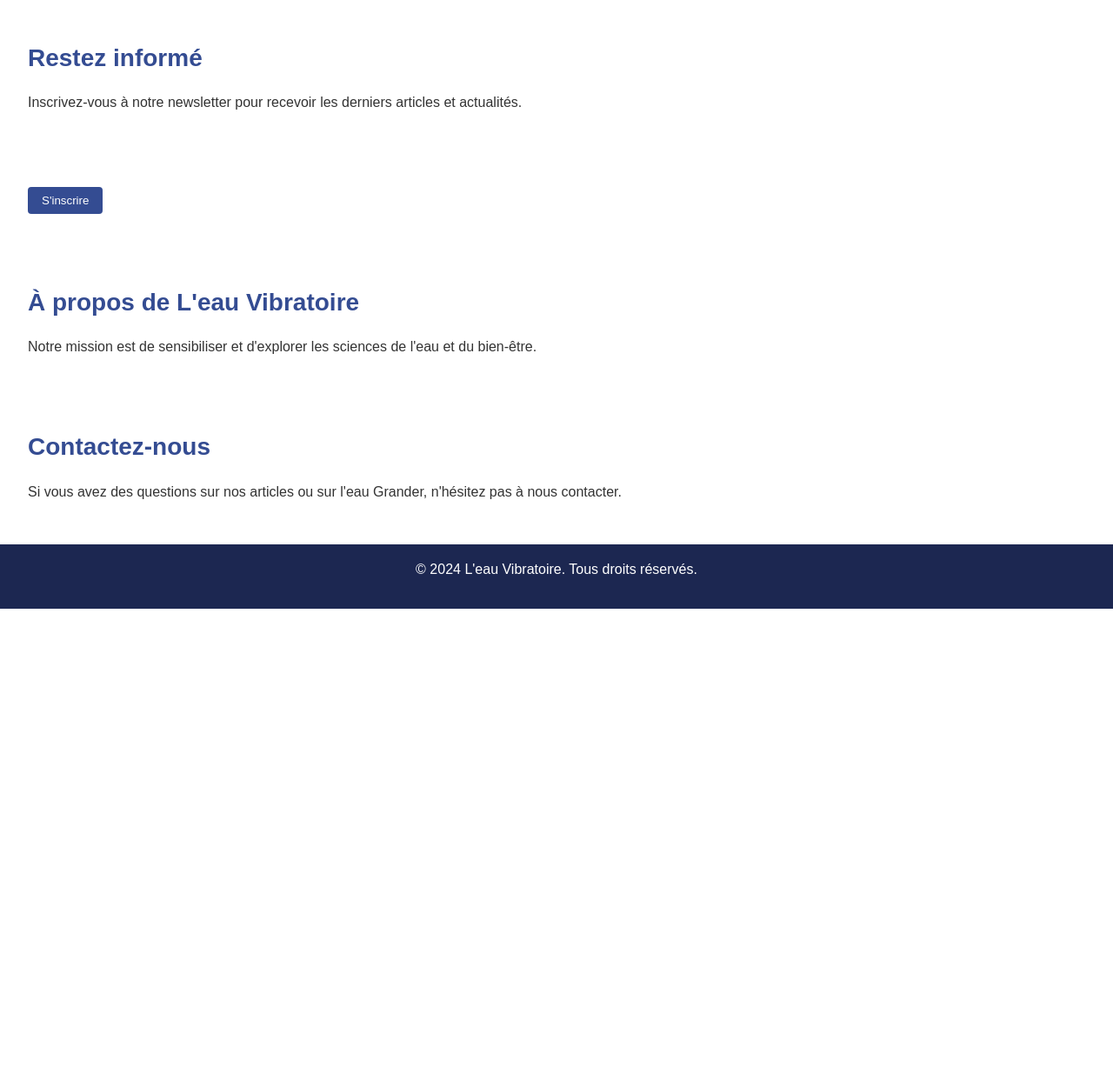
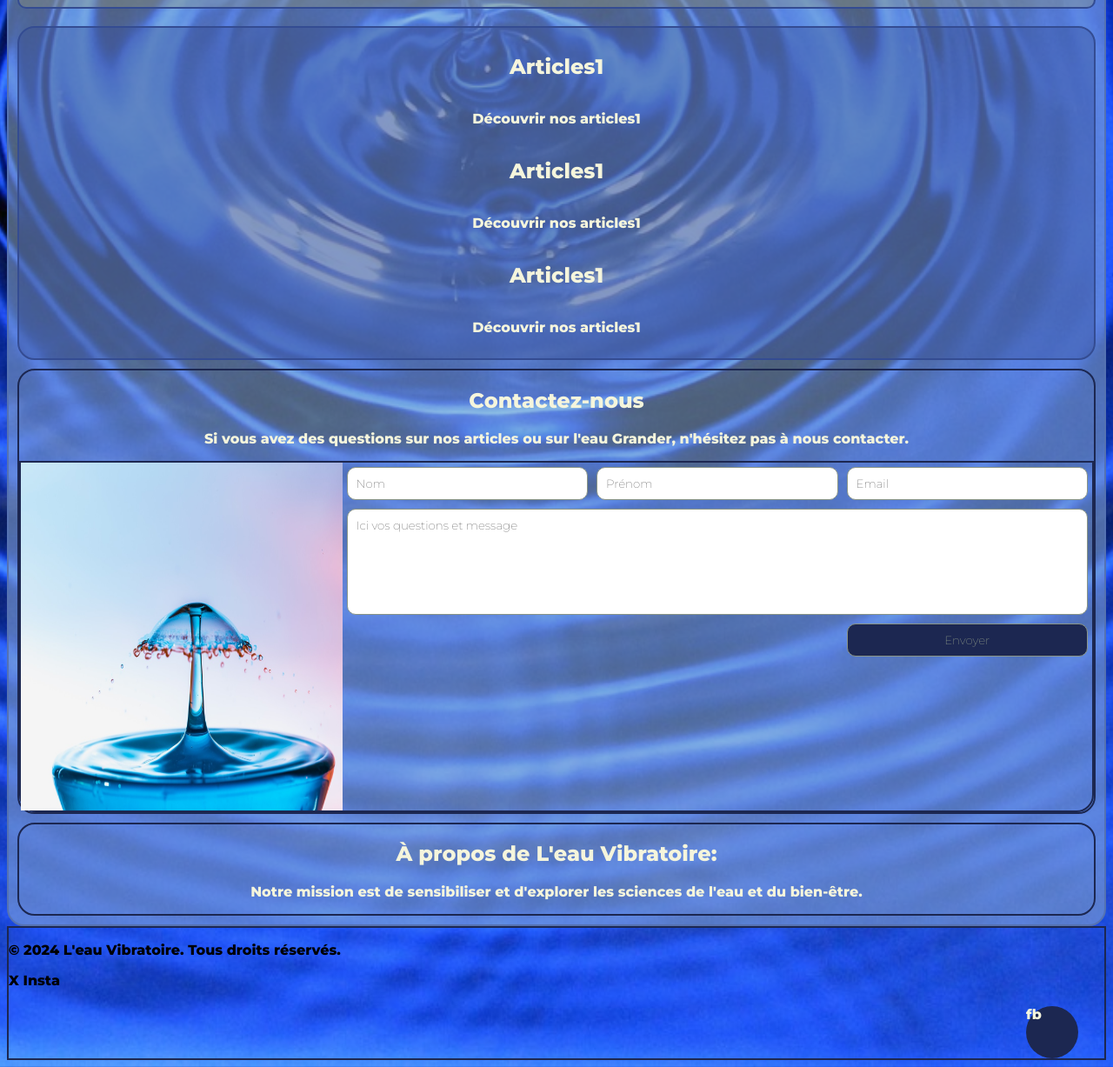
Before and after one commit to mindfluffy/eauVibratoire, a plain HTML site: page index.html in a window 1280 px wide. Shown: the part 381-1608 px from the top of the page at 87% size. Before the commit the page ends 1081 px from the top, so only its background shows below. Drawn offline with Linux system fonts and the light colour scheme; a web font is replaced by a local one.

Commit message:
commit eauVibratoire 181124, grande avancée

```diff
--- /dev/null
+++ b/assets/styles/_settings.scss
@@ -0,0 +1,35 @@
+@font-face {
+    font-family: "montserratbold";
+    src: url(../fonts/Montserrat-ExtraBold.ttf);
+}
+
+@font-face {
+    font-family: "montserralight";
+    src: url(../fonts/Montserrat-ExtraLight.ttf);
+}
+
+@font-face {
+    font-family: "loraBold";
+    src: url(../fonts/Lora-Bold.ttf);
+}
+
+@font-face {
+    font-family: "loraMedium";
+    src: url(../fonts/Lora-Medium.ttf);
+}
+
+@font-face {
+    font-family: "latoThin";
+    src: url(../fonts/Lato-Thin.ttf);
+}
+
+// * {
+//     margin: 0;
+//     padding: 0;
+// }
+
+body{
+    font-family: "montserratbold";
+    background: url(../img/bg1.jpg) center/cover;
+    min-height: 100vh;
+}
--- a/assets/styles/index.scss
+++ b/assets/styles/index.scss
@@ -1,230 +1,4 @@
-// Colors
-$color-light-blue: #82A1D1;
-$color-medium-blue: #5572B2;
-$color-dark-blue: #344C92;
-$color-deep-blue: #1C2751;
-$color-green: #8A9586;
-$color-white: #FFFFFF;
-$color-dark: #333333;
-
-// Typography
-$font-base: 'Arial', sans-serif;
-$font-size-base: 16px;
-
-// Spacing
-$spacing-base: 1rem;
-
-*,
-*::before,
-*::after {
-  margin: 0;
-  padding: 0;
-  box-sizing: border-box;
-}
-
-body {
-  font-family: $font-base;
-  font-size: $font-size-base;
-  color: $color-dark;
-  line-height: 1.6;
-  background-color: $color-white;
-}
-
-header {
-    background-color: $color-light-blue;
-    padding: $spacing-base;
-
-    .container {
-      display: flex;
-      justify-content: space-between;
-      align-items: center;
-    }
-
-    .logo {
-        width: 50px; // Taille ajustable
-        margin-right: $spacing-base;
-      }
-
-    h1 {
-      font-size: 1.5rem;
-      color: $color-deep-blue;
-    }
-
-    nav ul {
-      display: flex;
-      list-style: none;
-
-      li {
-        margin-left: $spacing-base;
-
-        a {
-          color: $color-dark-blue;
-          text-decoration: none;
-          font-weight: bold;
-
-          &:hover {
-            color: $color-medium-blue;
-          }
-        }
-      }
-    }
-  }
-
-  section {
-    padding: $spacing-base * 2;
-    margin: $spacing-base 0;
-
-
-
-    h2 {
-      color: $color-dark-blue;
-      font-size: 1.75rem;
-      margin-bottom: $spacing-base;
-    }
-
-    p {
-      color: $color-dark;
-    }
-  }
-
-  #home {
-    background: url('assets/img/bg1.jpg') no-repeat center center;
-    background-size: cover;
-    padding: $spacing-base * 2;
-    color: $color-white;
-  }
-
-  #articles {
-    background: url('assets/img/bg articles.jpg') no-repeat center center;
-    background-size: cover;
-    padding: $spacing-base * 2;
-    color: $color-white;
-  }
-
-  #newsletter {
-    background: url('assets/img/logoNL.jpg') no-repeat center center;
-    background-size: cover;
-    padding: $spacing-base * 2;
-    color: $color-white;
-
-    form {
-      display: flex;
-      flex-direction: column;
-      align-items: start;
-
-      label {
-        margin-bottom: $spacing-base / 2;
-      }
-
-      input[type="email"] {
-        padding: $spacing-base / 2;
-        margin-bottom: $spacing-base;
-        border: none;
-        border-radius: 4px;
-        font-size: 1rem;
-      }
-
-      button {
-        padding: $spacing-base / 2 $spacing-base;
-        background-color: $color-dark-blue;
-        color: $color-white;
-        border: none;
-        border-radius: 4px;
-        cursor: pointer;
-
-        &:hover {
-          background-color: $color-deep-blue;
-        }
-      }
-    }
-  }
-
-  section {
-    padding: $spacing-base * 2;
-    margin: $spacing-base 0;
-
-    h2 {
-      color: $color-dark-blue;
-      font-size: 1.75rem;
-      margin-bottom: $spacing-base;
-    }
-
-    p {
-      color: $color-dark;
-    }
-  }
-
-  #home  {
-    background: url('assets/img/bg1.jpg') no-repeat center center;
-    background-size: cover;
-    padding: $spacing-base * 2;
-    color: $color-white;
-  }
-
-  #articles {
-  background:url('assets/img/articles.jpg') no-repeat center center;
-  background-size: cover;
-  padding: $spacing-base * 2;
-  color: $color-white;
-}
-
-  #newsletter  {
-    background: url('assets/img/logoNL.jpg') no-repeat center center;
-    background-size: cover;
-    padding: $spacing-base * 2;
-    color: $color-white;
-  }
-
-    form {
-      display: flex;
-      flex-direction: column;
-      align-items: start;
-
-      label {
-        margin-bottom: $spacing-base / 2;
-      }
-
-      input[type="email"] {
-        padding: $spacing-base / 2;
-        margin-bottom: $spacing-base;
-        border: none;
-        border-radius: 4px;
-        font-size: 1rem;
-      }
-
-      button {
-        padding: $spacing-base / 2 $spacing-base;
-        background-color: $color-dark-blue;
-        color: $color-white;
-        border: none;
-        border-radius: 4px;
-        cursor: pointer;
-
-        &:hover {
-          background-color: $color-deep-blue;
-        }
-      }
-    }
-
-
-
-  footer {
-    background-color: $color-deep-blue;
-    color: $color-white;
-    padding: $spacing-base;
-    text-align: center;
-
-    .social-media {
-      margin-top: $spacing-base;
-
-      a {
-        color: $color-white;
-        margin: 0 $spacing-base / 2;
-        text-decoration: none;
-
-        &:hover {
-          color: $color-light-blue;
-        }
-      }
-    }
-  }
+@use "./settings";
+@use "./layouts/header";
+@use "./layouts/main";
+@use "./layouts/footer";
--- /dev/null
+++ b/assets/styles/layouts/_footer.scss
@@ -0,0 +1,18 @@
+footer {
+    min-height: 150px;
+    position: relative;
+    border: solid 2px #1c2751;
+    #fb {
+        height: 60px;
+        width: 60px;
+        background: #1c2751;
+        position: absolute;
+        border-radius: 150px;
+        color: beige;
+        bottom: 0;
+        right: 0;
+        transform: translateX(-50%);
+
+    }
+
+}
--- /dev/null
+++ b/assets/styles/layouts/_header.scss
@@ -0,0 +1,21 @@
+header {
+  margin-bottom: 10px;
+  color: beige;
+  height: 200px;
+  width: 100%;
+  background: #1c275162 ;
+  border-radius: 20px;
+
+
+
+  .container {
+    text-align: center;
+  }
+
+  .nav {
+    display: flex;
+    text-align: center;
+
+  }
+
+}
--- /dev/null
+++ b/assets/styles/layouts/_main.scss
@@ -0,0 +1,98 @@
+main {
+    color: beige;
+    min-height: 500px;
+    background: #82a2d196;
+    margin: 0 auto;
+    padding: 10px;
+    border: 2px solid #5572B2;
+    border-radius: 20px;
+}
+
+.home {
+    border: 2px solid #344C92;
+    border-radius: 10px;
+    padding: 10px;
+    margin-top: 20px;
+    background: #8a958669;
+    text-align: center;
+
+}
+
+.articles {
+    border: 2px solid #344C92;
+    border-radius: 20px;
+    padding: 10px;
+    margin-top: 20px;
+    background: #344c9263;
+    display: flex;
+    flex-direction: column;
+    justify-content: space-around;
+    min-height: 250px;
+    align-content: center;
+    // centrer un unique élément horizontalement et verticalement
+    align-items: center;
+
+}
+
+.down img{
+    height: 400px;
+    width: 100%;
+
+}
+.down {
+    border: solid 2px #1c2751 ;
+    border-radius: 20px;
+    margin-top: 10px;
+    text-align: center;
+    .container {
+        display: grid;
+        border: solid 2px #1c2751;
+        border-radius: 0 0 20px 20px;
+        grid-template-columns: 30% 70%;
+        input, textarea {
+            margin: 5px;
+            padding: 10px;
+            border: 1px solid #8a9586;
+            border-radius: 10px;
+            font-family: "montserralight";
+        }
+        form {
+            display: grid;
+            height: 50px;
+            grid-template-columns: 1fr 1fr 1fr;
+            grid-template-rows: 1fr 1fr 1fr;
+            grid-template-areas:
+            "i1 i2 i3"
+            "ta ta ta"
+            "vi vi bt";
+
+        }
+        textarea {
+            grid-area: ta;
+            resize: none;
+            height: 100px;
+        }
+        #btn-submit {
+            grid-area: bt;
+            cursor: pointer;
+            background: #1c2751;
+            color: #8a9586;
+
+        }
+        #btn-submit:hover {
+            background: #8a9586;
+            color: #1c2751;
+        }
+    }
+
+
+}
+
+.about {
+    border: solid 2px #1c2751 ;
+    border-radius: 20px;
+    margin-top: 10px;
+    text-align: center;
+
+
+}
--- a/index.html
+++ b/index.html
@@ -4,71 +4,97 @@
   <meta charset="UTF-8">
   <meta name="viewport" content="width=device-width, initial-scale=1.0">
   <title>L'eau Vibratoire</title>
-  <link rel="stylesheet" href="assets/styles/index.css">
+  <link rel="stylesheet" href="./assets/fonts/Inter-ExtraBold.ttf">
+  <link rel="stylesheet" href="./assets/fonts/Merriweather-Light.ttf">
+ <link rel="stylesheet" href="./assets/styles/index.css">
   <link rel="icon" href="assets/img/favicon.jpg" type="image/jpg">
 </head>
 <body>
   <!-- Header -->
   <header>
     <div class="container">
-        <img src="assets/img/favicon.jpg" alt="Logo de L'eau Vibratoire" class="logo">
+      <h1>L'eau Vibratoire</h1>
+      <p>Voulez vous découvrir les secrets cachés de l'eau</p>
+      <p>Blog scientifique sur l'eau et les sciences</p>
 
-      <h1>L'eau Vibratoire</h1>
+
+    </div>
+
+    <div class="nav">
       <nav>
         <ul>
           <li><a href="#home">Accueil</a></li>
           <li><a href="#articles">Articles</a></li>
-          <li><a href="#about">À propos</a></li>
           <li><a href="#contact">Contact</a></li>
         </ul>
       </nav>
     </div>
+
   </header>
 
   <!-- Main Content -->
-  <main>
+  <main id="main">
     <!-- Section d'accueil -->
-    <section id="home">
+    <section class="home">
+
       <h2>Bienvenue sur L'eau Vibratoire</h2>
       <p>Explorez des articles sur les sciences de l'eau et le bien-être.</p>
     </section>
 
     <!-- Section des articles -->
-    <section id="articles">
-      <h2>Articles</h2>
-      <div class="articles-container">
-        <!-- Chaque article sera ajouté ici dynamiquement ou manuellement -->
-      </div>
+    <section class="articles">
+
+      <h2>Articles1</h2>
+      <p>Découvrir nos articles1</p>
+
+      <h2>Articles1</h2>
+      <p>Découvrir nos articles1</p>
+      <h2>Articles1</h2>
+      <p>Découvrir nos articles1</p>
+
+
     </section>
 
-    <!-- Section Newsletter -->
-    <section id="newsletter">
-      <h2>Restez informé</h2>
-      <p>Inscrivez-vous à notre newsletter pour recevoir les derniers articles et actualités.</p>
-      <form action="#" method="post">
-        <label for="email">Votre email :</label>
-        <input type="email" id="email" name="email" required>
-        <button type="submit">S'inscrire</button>
-      </form>
-    </section>
-
-    <!-- Section à propos -->
-    <section id="about">
-      <h2>À propos de L'eau Vibratoire</h2>
-      <p>Notre mission est de sensibiliser et d'explorer les sciences de l'eau et du bien-être.</p>
-    </section>
 
     <!-- Section Contact -->
-    <section id="contact">
-      <h2>Contactez-nous</h2>
-      <p>Si vous avez des questions sur nos articles ou sur l'eau Grander, n'hésitez pas à nous contacter.</p>
-    </section>
+     <div class="down">
+
+       <section id="contact">
+         <h2>Contactez-nous</h2>
+         <p>Si vous avez des questions sur nos articles ou sur l'eau Grander, n'hésitez pas à nous contacter.</p>
+
+         <div class="container">
+
+           <img src="./assets/img/parapluie.jpg" alt="">
+           <form action="">
+             <input type="text" id="surname" placeholder="Nom">
+             <input type="text" id="firstname" placeholder="Prénom">
+             <input type="email" id="email" placeholder="Email">
+             <textarea cols="30"
+             rows="10" placeholder="Ici vos questions et message"></textarea>
+             <input type="submit" value="Envoyer" id="btn-submit">
+
+            </form>
+          </div>
+          </section>
+      </div>
+        <!-- Section à propos -->
+         <div class="about">
+
+           <section>
+             <h2>À propos de L'eau Vibratoire:</h2>
+             <p>Notre mission est de sensibiliser et d'explorer les sciences de l'eau et du bien-être.</p>
+            </section>
+          </div>
   </main>
 
   <!-- Footer -->
   <footer>
     <p>&copy; 2024 L'eau Vibratoire. Tous droits réservés.</p>
-    <div class="social-media">
+    <div class="media">
+      <span id="fb">fb</span>
+      <span id="X">X</span>
+      <span id="insta">Insta</span>
       <!-- Icônes réseaux sociaux (à ajouter) -->
     </div>
   </footer>
```
Also changed, not shown: Capture d'écran 2024-10-27 183956.png (added), assets/fonts/Lato-Light.ttf (added), assets/fonts/Lato-Thin.ttf (added), assets/fonts/Lora-Bold.ttf (added), assets/fonts/Lora-Medium.ttf (added), assets/fonts/Lora-Regular.ttf (added), assets/fonts/Montserrat-ExtraBold.ttf (added), assets/fonts/Montserrat-ExtraLight.ttf (added), assets/fonts/Montserrat-Thin.ttf (added), assets/img/iconfleche.svg (added), assets/styles/index.css, 1 other file.
